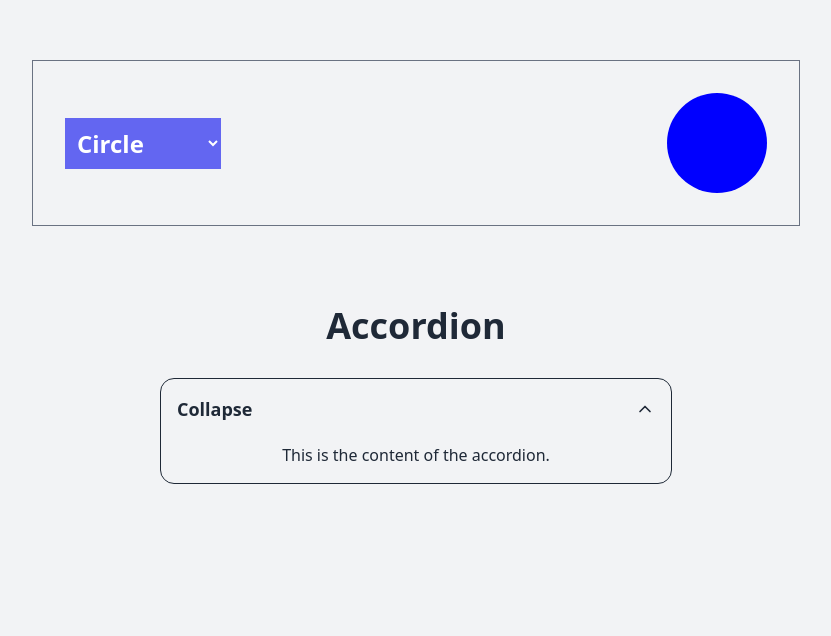
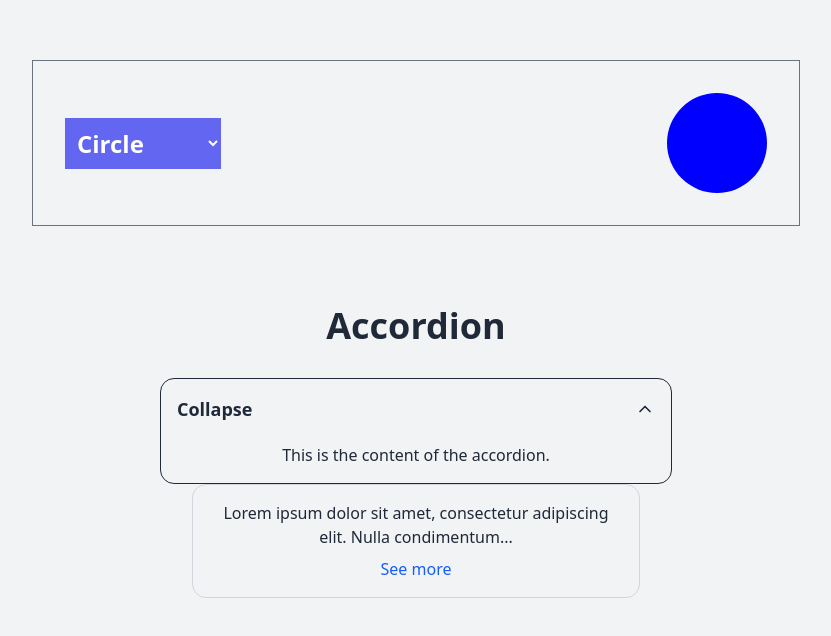
Before and after one commit to omidkick/TS-React-Demo, a React (Vite) app: page / in a window 1280 px wide. Shown: the part 1764-2400 px from the top of the page, without its empty margins (224-1055 px from the left). Before the commit the page ends 2312 px from the top, so only its background shows below. Built offline with nearby package versions, Linux system fonts and the light colour scheme.

Commit message:
Using Record which is utility type

```diff
--- a/src/App.tsx
+++ b/src/App.tsx
@@ -1,6 +1,7 @@
 import "./App.css";
 import ShapeSelector from "./components/challenge--1/ShapeSelector";
 import Accordion from "./components/challenge--2/Accordion";
+import Panel from "./components/challenge--3/Panel";
 import { Private } from "./components/componentProps/Private";
 import { Profile } from "./components/componentProps/Profile";
 import List from "./components/generics/List";
@@ -30,6 +31,9 @@ function App() {
             <ShapeSelector />
 
             <Accordion expanded/>
+
+            {/* <Panel/> */}
+            <Panel collapsable defaultCollapsed />
           </main>
         </UserContextProvider>
       </DarkModeProvider>
--- /dev/null
+++ b/src/components/challenge--3/Panel.tsx
@@ -0,0 +1,43 @@
+import { useState } from "react";
+
+type PanelNone = Record<string, never>;
+
+type PanelCollapsable = {
+  collapsable: true;
+  defaultCollapsed?: true;
+};
+
+type PanelProps = PanelNone | PanelCollapsable;
+
+const Panel = (props: PanelProps) => {
+  // Type guard to check if props is of type PanelCollapsable
+  const isCollapsable = "collapsable" in props;
+  const [collapsed, setCollapsed] = useState(
+    isCollapsable && props.defaultCollapsed ? true : false
+  );
+
+  const toggle = () => setCollapsed((prev) => !prev);
+
+  return (
+    <div className="border border-gray-300 rounded-lg p-4 max-w-md mx-auto">
+      <p>
+        Lorem ipsum dolor sit amet, consectetur adipiscing elit. Nulla
+        condimentum...
+      </p>
+
+      {isCollapsable && (
+        <button onClick={toggle} className="mt-2 text-blue-600 hover:underline">
+          {collapsed ? "See more" : "See less"}
+        </button>
+      )}
+
+      {!collapsed && isCollapsable && (
+        <p className="mt-2">
+          This is additional content visible when expanded.
+        </p>
+      )}
+    </div>
+  );
+};
+
+export default Panel;
--- /dev/null
+++ b/src/components/utilityType/Record.ts
@@ -0,0 +1,12 @@
+interface StarShip {
+  name: string;
+  isMember: boolean;
+  type: "Explorer" | "Freighter" | "Fighter";
+}
+
+const starShips: Record<string, StarShip> = {
+  Name1: { name: "Galactic Voyager", isMember: true, type: "Explorer" },
+  name2: { name: "Star Hauler", isMember: false, type: "Freighter" },
+  name3: { name: "Cosmic Defender", isMember: true, type: "Fighter" },
+};
+export default starShips;
```
